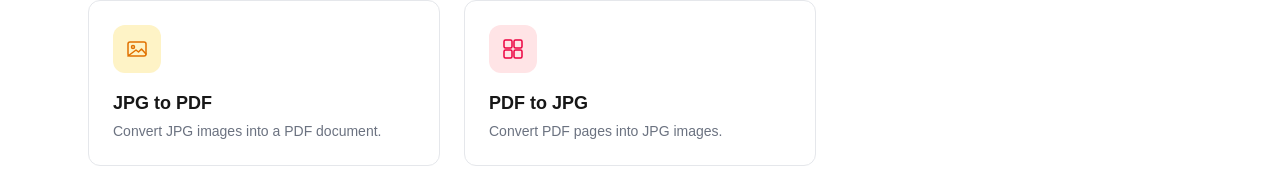
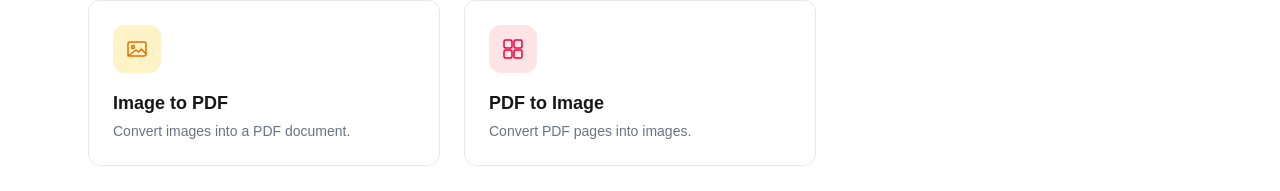
Before and after one commit to Talalqasimi11/utility-tools, a Next.js app: page /tools in a window 1280 px wide. Shown: the part 427-618 px from the top of the page. Built offline with nearby package versions, Linux system fonts and the light colour scheme.

Commit message:
MVP done

```diff
--- a/app/tools/pdf-to-jpg/page.tsx
+++ b/app/tools/pdf-to-jpg/page.tsx
@@ -27,8 +27,8 @@ export default function PdfToJpgPage() {
       answer: "Yes. All processing happens locally within your internet browser. Your documents are never uploaded or saved to any external servers.",
     },
     {
-      question: "How will I receive the JPG files?",
-      answer: "If you convert a single page, you will download a single .jpg file. If you convert multiple pages, we will automatically bundle them into a ZIP folder for easy downloading.",
+      question: "How will I receive the image files?",
+      answer: "If you convert a single page, you will download a single .jpg image file. If you convert multiple pages, we will automatically bundle them into a ZIP folder for easy downloading.",
     },
     {
       question: "Which quality setting should I choose?",
--- a/components/pdf/JpgToPdfTool.tsx
+++ b/components/pdf/JpgToPdfTool.tsx
@@ -140,7 +140,7 @@ export default function JpgToPdfTool() {
             maxSizeMB={20}
             maxFiles={50}
             onFilesSelected={handleFilesSelected}
-            label={files.length > 0 ? "Add more images" : "Select JPG or PNG images"}
+            label={files.length > 0 ? "Add more images" : "Select Images"}
           />
 
           <FileList
--- a/components/pdf/PdfToJpgTool.tsx
+++ b/components/pdf/PdfToJpgTool.tsx
@@ -135,7 +135,7 @@ export default function PdfToJpgTool() {
   }
 
   if (status === "processing" && file) {
-    return <ProcessingIndicator message="Converting PDF to JPG... This may take a moment for large files." />;
+    return <ProcessingIndicator message="Converting PDF to Image... This may take a moment for large files." />;
   }
 
   if (status === "done" && result?.data) {
@@ -289,7 +289,7 @@ export default function PdfToJpgTool() {
               onClick={handleProcess}
               className="rounded-lg bg-primary px-6 py-2.5 text-sm font-medium text-white hover:bg-primary-hover transition-colors"
             >
-              Convert to JPG
+              Convert to Image
             </button>
           </div>
         </>
--- a/config/tools.ts
+++ b/config/tools.ts
@@ -39,25 +39,25 @@ export const tools: ToolDefinition[] = [
   },
   {
     slug: "jpg-to-pdf",
-    name: "JPG to PDF",
-    description: "Convert JPG images into a PDF document.",
+    name: "Image to PDF",
+    description: "Convert images into a PDF document.",
     category: "pdf",
     url: "/tools/jpg-to-pdf",
-    seoTitle: "JPG to PDF Converter Online Free",
+    seoTitle: "Image to PDF Converter Online Free",
     seoDescription:
-      "Convert JPG images to PDF online. Combine multiple images into one PDF, choose page size and orientation, then download your document.",
+      "Convert images to PDF online. Combine multiple images into one PDF, choose page size and orientation, then download your document.",
     acceptedInputs: ["image/jpeg", "image/png"],
     multiple: true,
   },
   {
     slug: "pdf-to-jpg",
-    name: "PDF to JPG",
-    description: "Convert PDF pages into JPG images.",
+    name: "PDF to Image",
+    description: "Convert PDF pages into images.",
     category: "pdf",
     url: "/tools/pdf-to-jpg",
-    seoTitle: "PDF to JPG Converter Online Free",
+    seoTitle: "PDF to Image Converter Online Free",
     seoDescription:
-      "Convert PDF pages to JPG images online. Select pages, choose image quality, and download your JPG files.",
+      "Convert PDF pages to images online. Select pages, choose image quality, and download your image files.",
     acceptedInputs: ["application/pdf"],
     multiple: false,
   },
```
